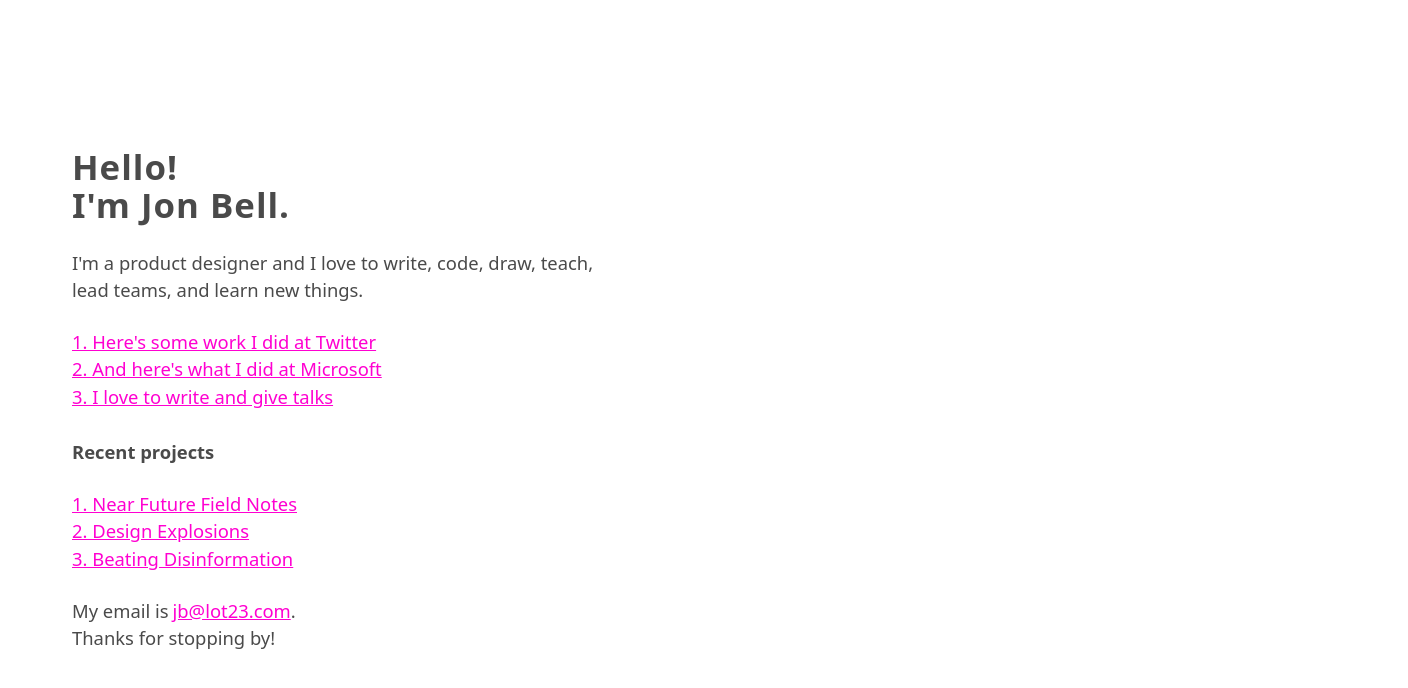
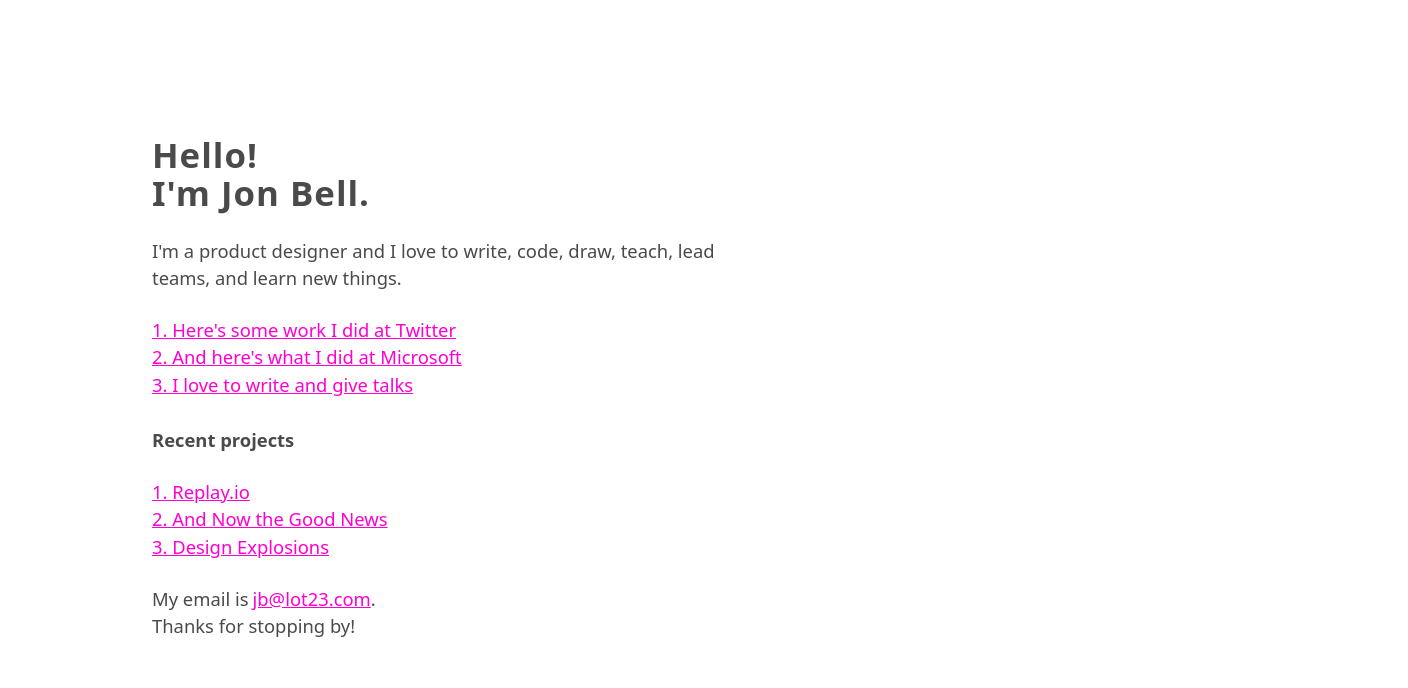
Before and after one commit to jonbell-lot23/lot23, a Next.js app: page / in a window 1280 px wide. Shown: the top 688 px of the page, 1408 px wide, since content can reach past the window. Built offline with nearby package versions, Linux system fonts and the light colour scheme.

Commit message:
New page

```diff
--- a/src/pages/index.tsx
+++ b/src/pages/index.tsx
@@ -13,10 +13,10 @@
 
   return (
     <>
-    <section className="WorkSection WorkSection--fullBleed">
-      <div className="Container">
-        <div className="Grid">
-          <div className="Grid-cell u-md-width1of2">
+    <section className="w-full mx-32 my-28">
+      <div>
+        <div>
+          <div className="w-1/2">
             <div className="WorkSection-content">
               <h3>Hello! <br />I'm Jon Bell.</h3>
               <p>
@@ -55,18 +55,21 @@
               </p>
 
               <p>
-                <a href="https://medium.com/near-future-field-notes"
-                  >1. Near Future Field Notes</a
+
+              <a href="http://replay.io"
+                  >1. Replay.io</a
+                ><br />
+
+                <a href="https://www.youtube.com/watch?v=apC8Dl9n5A4"
+                  >2. And Now the Good News</a
                 ><br />
 
                 <a href="http://uxlaunchpad.com/designexplosions/"
-                  >2. Design Explosions</a
+                  >3. Design Explosions</a
                 ><br />
 
-                <a
-                  href="https://medium.com/near-future-field-notes/8-beating-disinformation-2354f3c06261?source=collection_home---6------0-----------------------"
-                  >3. Beating Disinformation</a
-                >
+
+
               </p>
               <p>
                 My email is
```
